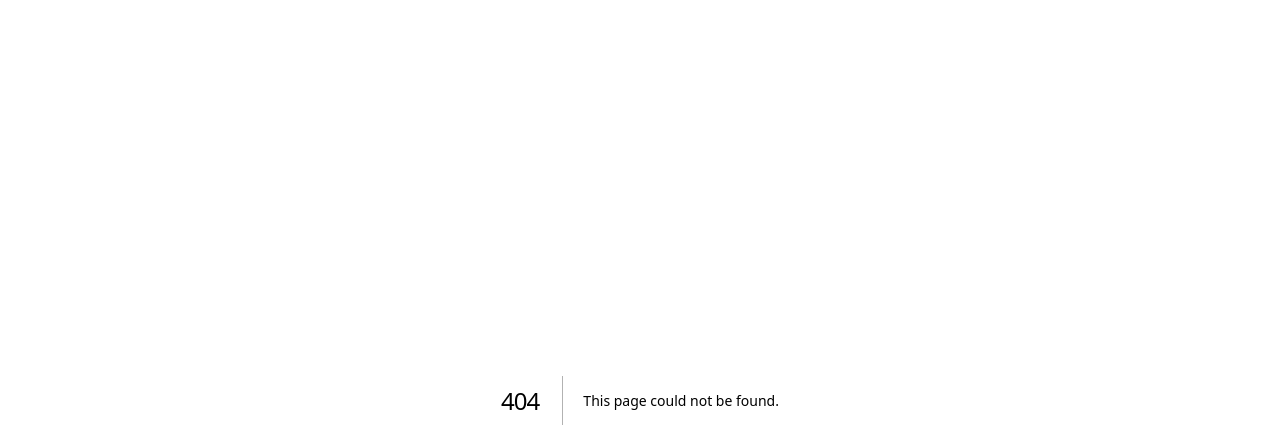
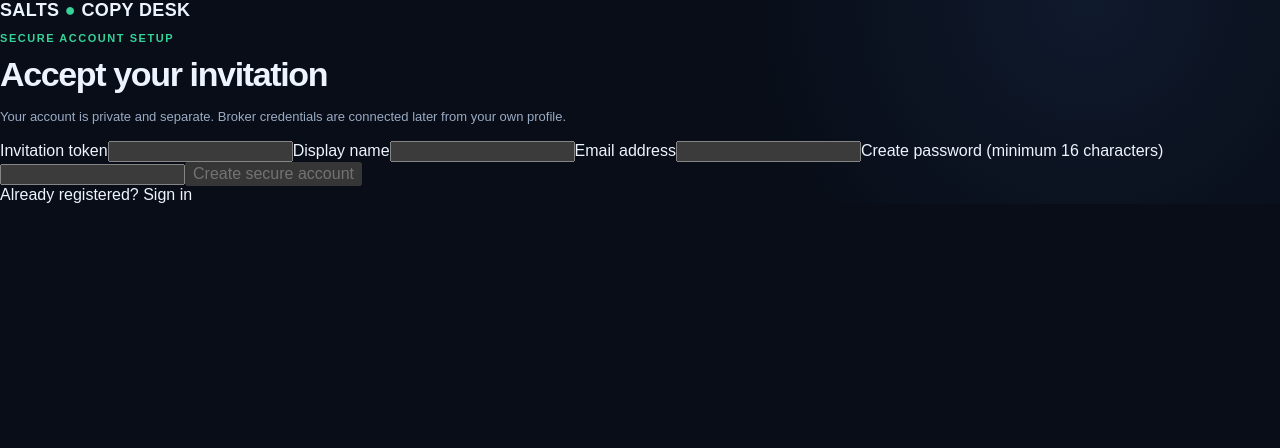
Before and after one commit to undaviyabrijesh-sys/Copytrading-by-Salts, a Next.js app in the folder apps/web/: page /invite in a window 1280 px wide. Before the commit this address had no page. Shown: the top 448 px of the page. Built offline with nearby package versions, Linux system fonts and the light colour scheme.

Commit message:
Add secure invite redemption and account setup page

```diff
--- /dev/null
+++ b/apps/web/app/invite/page.tsx
@@ -0,0 +1,55 @@
+"use client";
+
+import { FormEvent, useEffect, useState } from "react";
+
+export default function InvitePage() {
+  const [token, setToken] = useState("");
+  const [email, setEmail] = useState("");
+  const [displayName, setDisplayName] = useState("");
+  const [password, setPassword] = useState("");
+  const [error, setError] = useState("");
+  const [busy, setBusy] = useState(false);
+
+  useEffect(() => {
+    setToken(new URLSearchParams(window.location.search).get("token") ?? "");
+  }, []);
+
+  async function submit(event: FormEvent<HTMLFormElement>) {
+    event.preventDefault();
+    setBusy(true);
+    setError("");
+    try {
+      const response = await fetch("/api/v1/auth/redeem-invite", {
+        method: "POST",
+        credentials: "include",
+        headers: { "content-type": "application/json" },
+        body: JSON.stringify({ token, email, displayName, password })
+      });
+      const data = await response.json();
+      if (!response.ok) throw new Error(data.error ?? "Invite redemption failed.");
+      window.location.href = "/";
+    } catch (err) {
+      setError(err instanceof Error ? err.message : "Unable to redeem invite.");
+    } finally {
+      setBusy(false);
+    }
+  }
+
+  return <main className="auth-wrap">
+    <section className="auth-card">
+      <div className="brand">SALTS <span>●</span> COPY DESK</div>
+      <p className="eyebrow">SECURE ACCOUNT SETUP</p>
+      <h1>Accept your invitation</h1>
+      <p className="sub">Your account is private and separate. Broker credentials are connected later from your own profile.</p>
+      <form onSubmit={submit} className="auth-form">
+        <label>Invitation token<input required value={token} onChange={e => setToken(e.target.value)} /></label>
+        <label>Display name<input required minLength={2} maxLength={80} value={displayName} onChange={e => setDisplayName(e.target.value)} /></label>
+        <label>Email address<input type="email" required maxLength={254} value={email} onChange={e => setEmail(e.target.value)} /></label>
+        <label>Create password <span className="muted-inline">(minimum 16 characters)</span><input type="password" required minLength={16} autoComplete="new-password" value={password} onChange={e => setPassword(e.target.value)} /></label>
+        {error && <div className="form-error">{error}</div>}
+        <button className="primary-button" disabled={busy || token.length < 40}>{busy ? "Creating account…" : "Create secure account"}</button>
+      </form>
+      <a className="text-link" href="/login">Already registered? Sign in</a>
+    </section>
+  </main>;
+}
```
